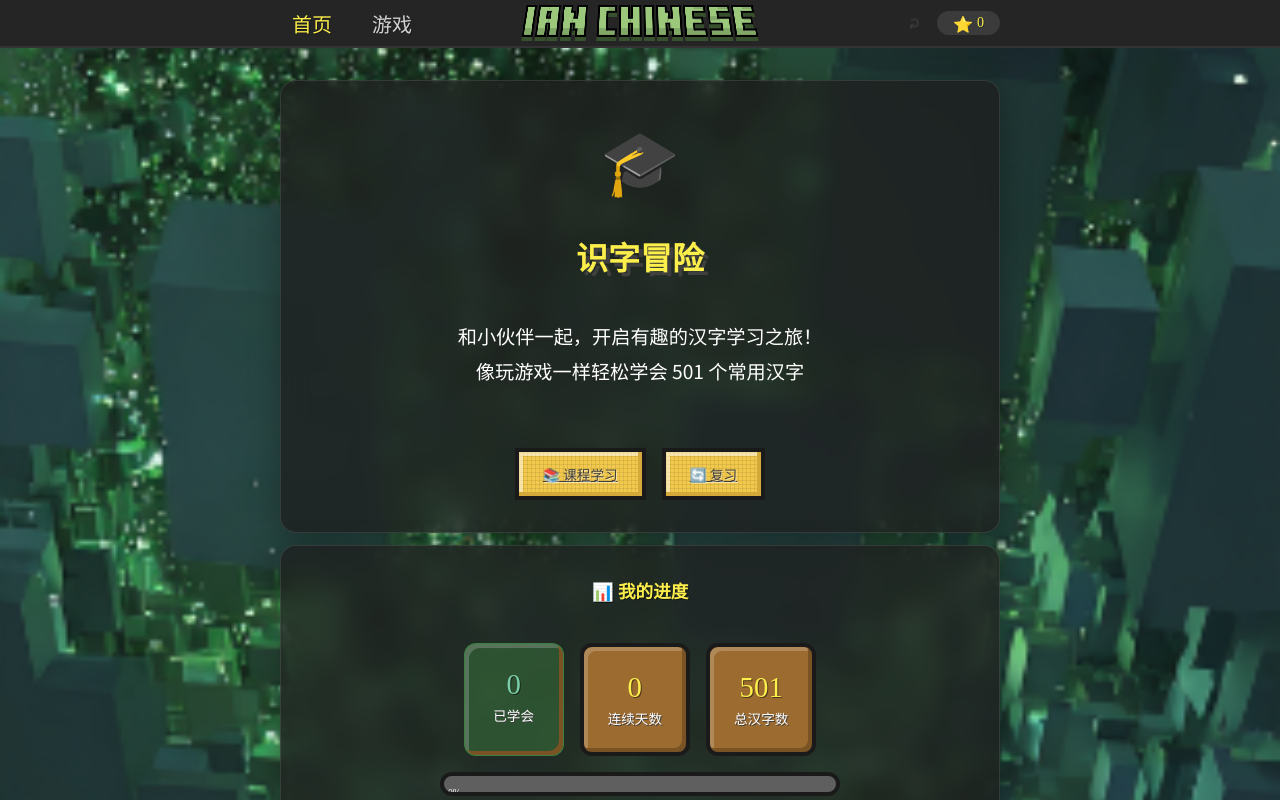
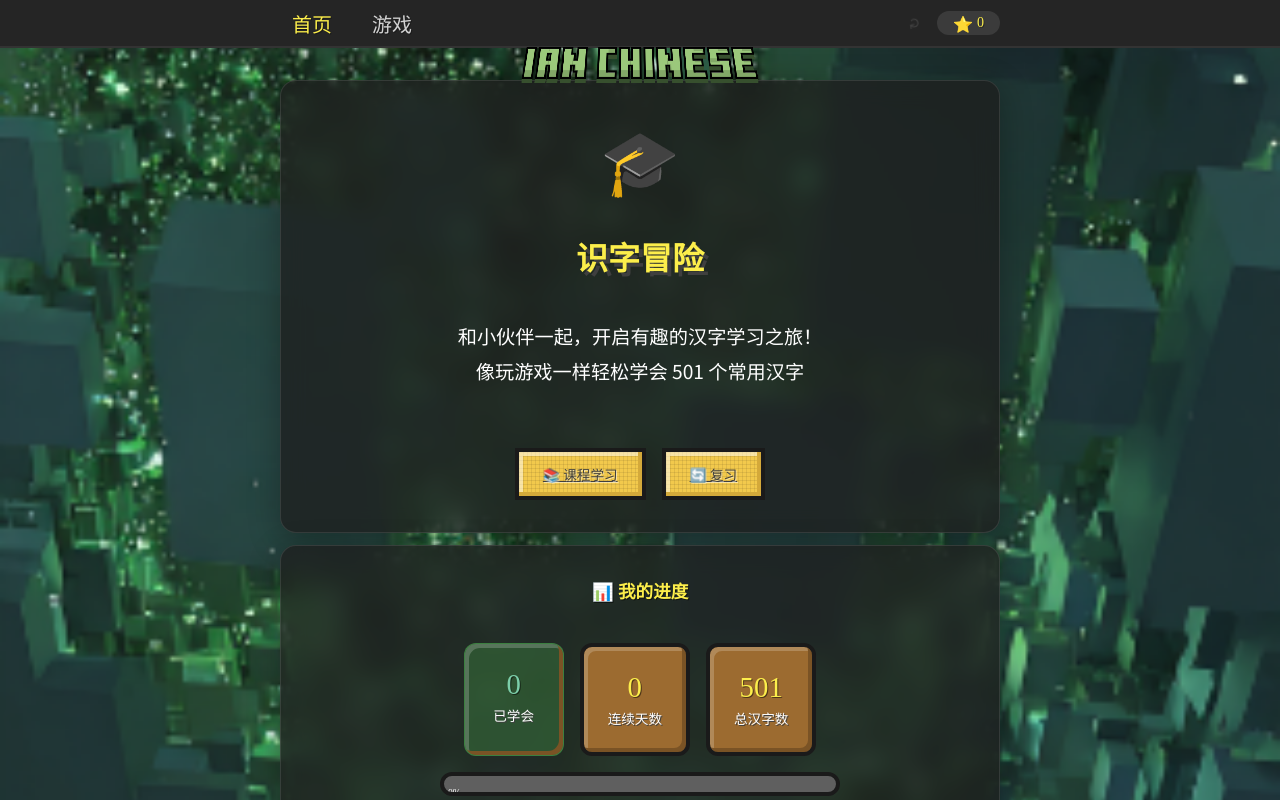
Before and after one commit to hitbastank/chinese-literacy-app, a React (Vite) app: page / in a window 1280 px wide. Shown: the top 800 px of the page. Built offline with nearby package versions, Linux system fonts and the light colour scheme; no server answers; the database is empty; a web font is replaced by a local one.

Commit message:
fix: 调整logo定位，伸出导航栏12px

```diff
--- a/src/components/Navbar.css
+++ b/src/components/Navbar.css
@@ -32,8 +32,9 @@
 .navbar-logo {
     position: absolute;
     left: 50%;
-    top: 50%;
-    transform: translate(-50%, -50%);
+    bottom: -12px;
+    /* 伸出导航栏12px */
+    transform: translateX(-50%);
     display: flex;
     align-items: center;
     z-index: 10;
```
